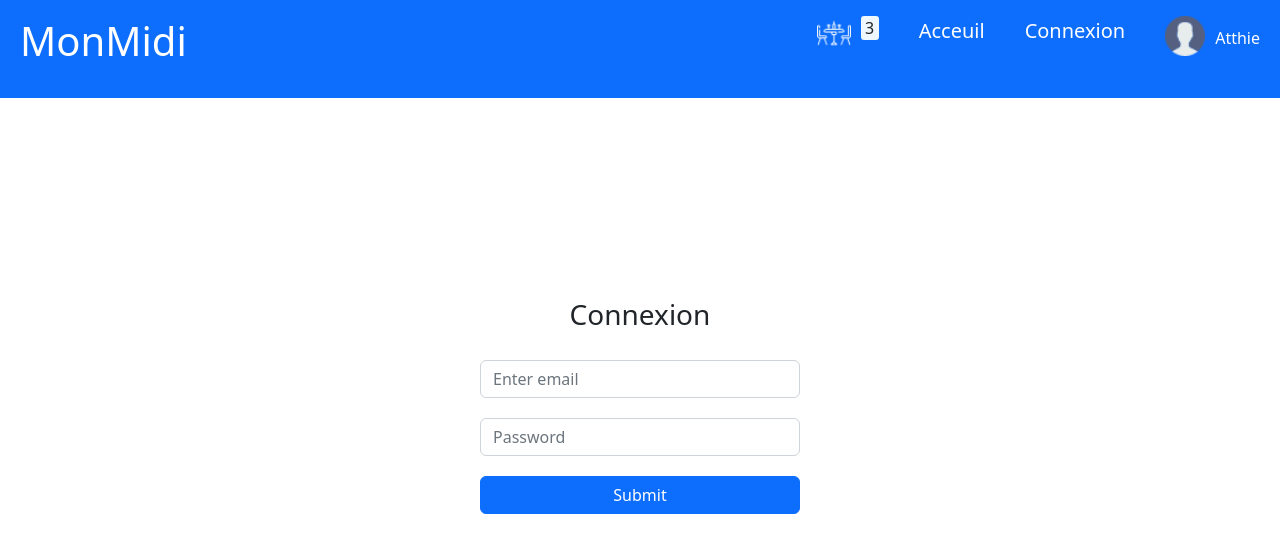
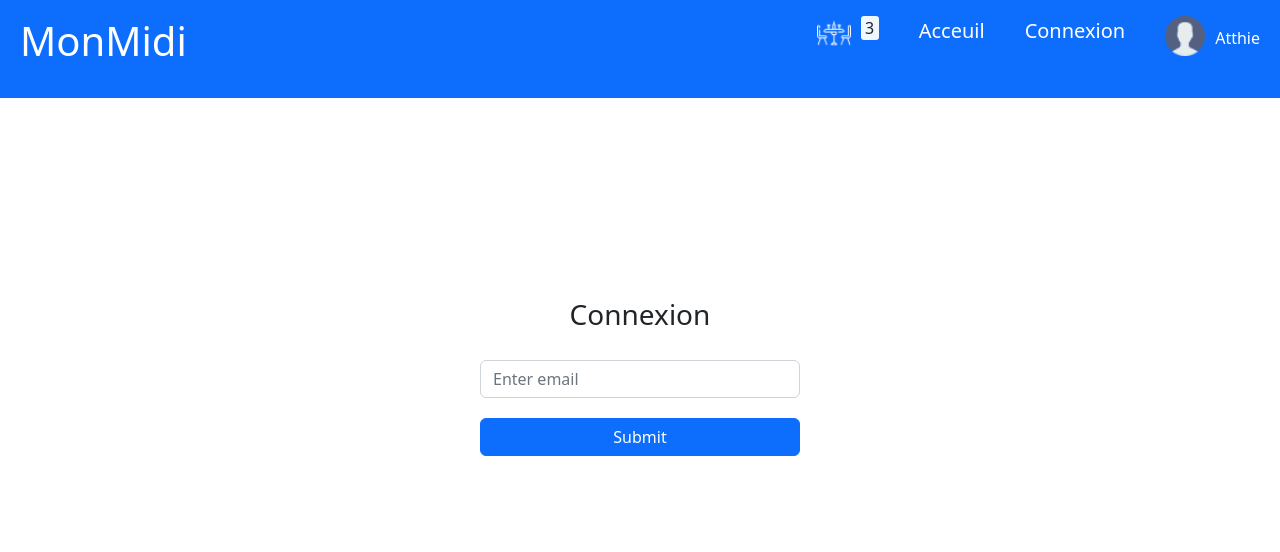
Before and after one commit to Atthie/useContext, a React (Create React App) app: page /Connexion in a window 1280 px wide. Shown: the top 552 px of the page. Built offline with nearby package versions, Linux system fonts and the light colour scheme.

Commit message:
creation de la function login

```diff
--- a/src/Connexion.jsx
+++ b/src/Connexion.jsx
@@ -1,18 +1,33 @@
 import Navbar from "./Navbar"
+import { useRef, useContext, useState } from "react";
+
 function Connexion(){
+    const loginRef = useRef('')
+    const [logins, setLogin] = useState([])
+
+    function login ( event ){
+        event.preventDefault()
+            console.log(logins)
+            const value = loginRef.current.value;
+            if (logins.includes(value))
+            {
+                console.log('deja')
+            } else {
+                setLogin([...logins, value]);
+                console.log('nouveau')
+            }
+
+     }
     return (
         <div>
             <Navbar></Navbar>
             <div className="form">
-                <form>
+                <form onSubmit={login}>
                     <h3>Connexion</h3>
-                    <div class="form-group">
-                        <input type="email" class="form-control" id="exampleInputEmail1" aria-describedby="emailHelp" placeholder="Enter email"/>
+                    <div className="form-group">
+                        <input type="email"  ref={loginRef} className="form-control" id="exampleInputEmail1" placeholder="Enter email"/>
                     </div>
-                    <div class="form-group">
-                        <input type="password" class="form-control" id="exampleInputPassword1" placeholder="Password"/>
-                    </div>
-                    <button type="submit" class="btn btn-primary">Submit</button>
+                    <button type="submit" className="btn btn-primary">Submit</button>
                 </form>
             </div>
 
```
